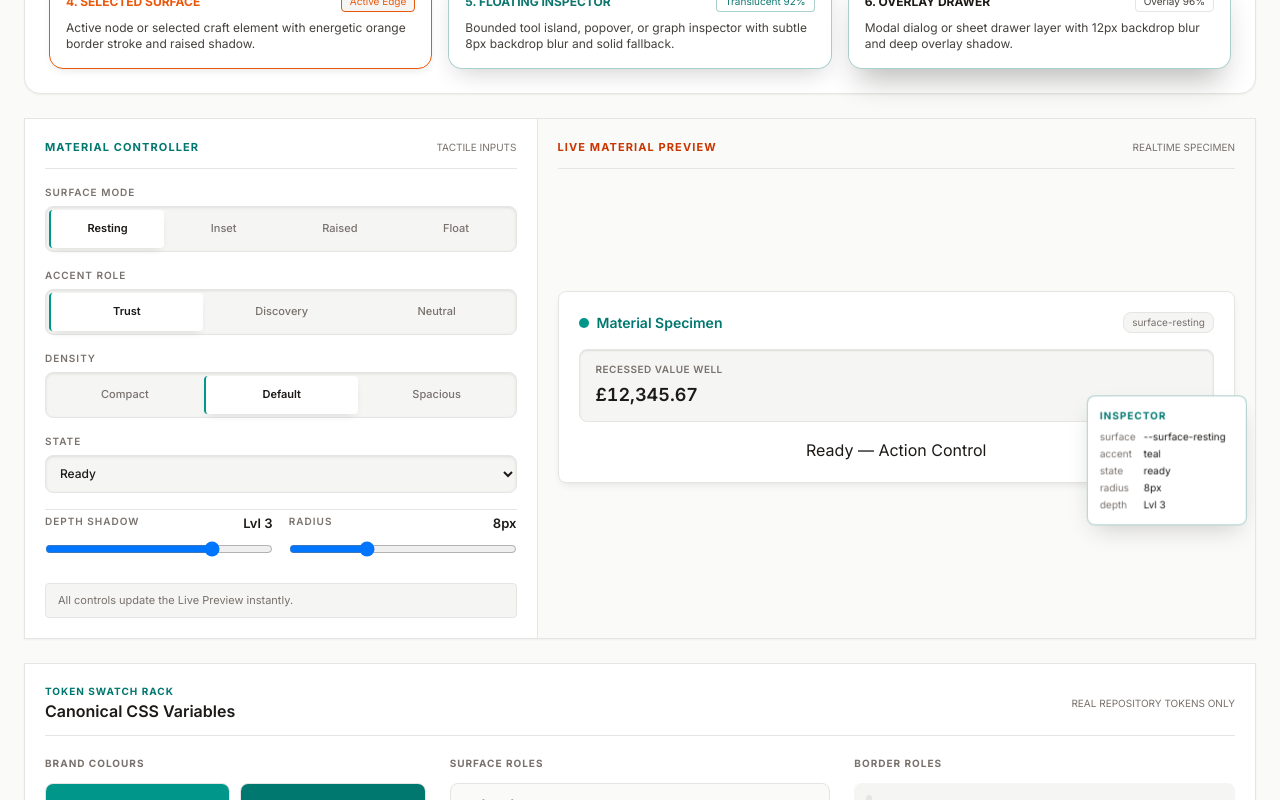
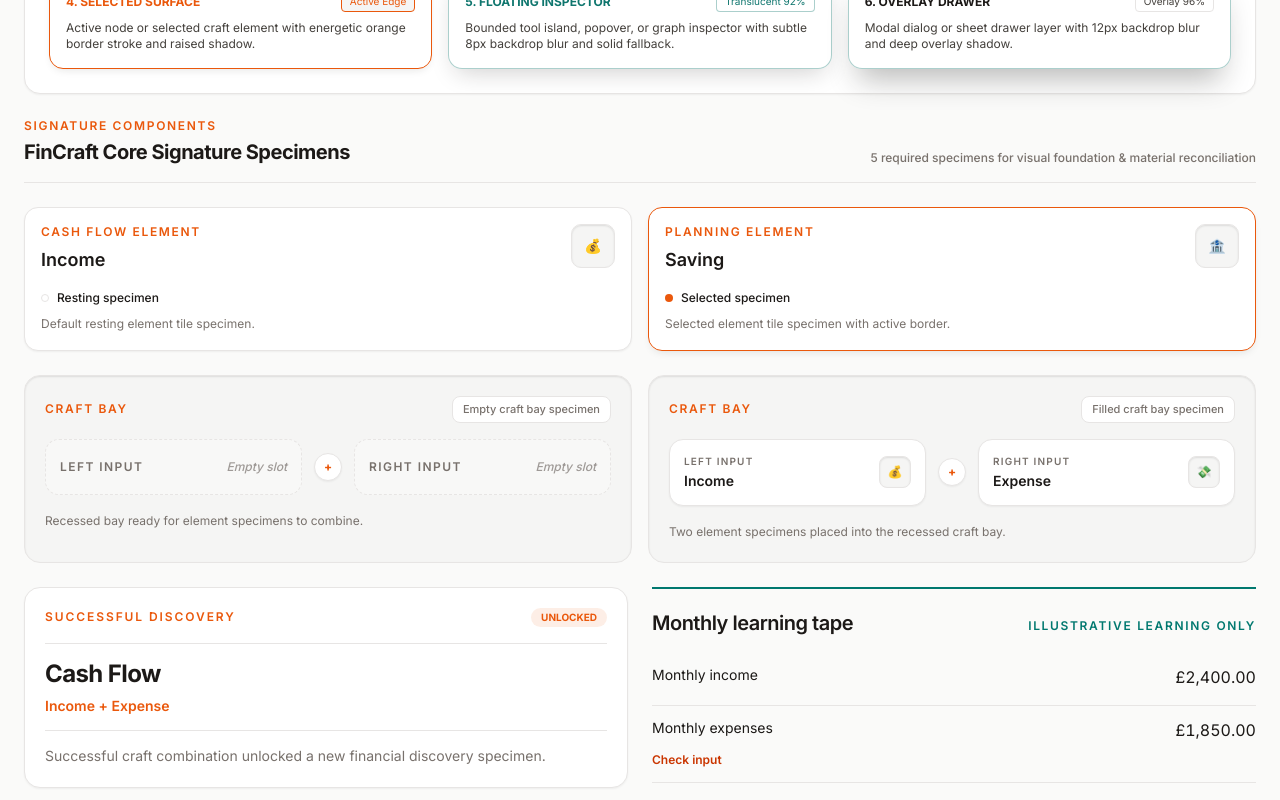
Before and after one commit to PoohxzycChonlasit/fincraft-lab, a Next.js app in the folder fincraft-lab-web/: page /dev/design-system in a window 1280 px wide. Shown: the part 560-1360 px from the top of the page. Built offline with nearby package versions, Linux system fonts and the light colour scheme; no server answers.

Commit message:
refactor: reconcile core signature components

```diff
--- a/fincraft-lab-web/src/components/fincraft/orange-discovery-stamp.tsx
+++ b/fincraft-lab-web/src/components/fincraft/orange-discovery-stamp.tsx
@@ -12,15 +12,26 @@ export function OrangeDiscoveryStamp({
   statusLabel = "Discovery specimen",
 }: OrangeDiscoveryStampProps) {
   return (
-    <article className="border border-[var(--color-orange-600)] bg-[color-mix(in_oklch,var(--surface-resting),var(--color-orange-600)_6%)] p-5">
-      <p className="text-xs font-semibold uppercase tracking-[0.16em] text-[var(--color-orange-700)]">
-        {statusLabel}
-      </p>
-      <div className="mt-6 border-y border-[var(--color-orange-600)] py-4">
-        <h3 className="text-2xl font-semibold tracking-tight text-foreground">{title}</h3>
-        <p className="mt-3 text-base font-semibold text-[var(--color-orange-700)]">{combination}</p>
+    <article
+      className="surface-resting relative overflow-hidden rounded-2xl border-2 border-[var(--border-selected)] p-5 shadow-[var(--shadow-raised)]"
+      aria-label={`Discovery result: ${title}`}
+    >
+      <div className="flex items-center justify-between gap-3">
+        <p className="text-xs font-semibold uppercase tracking-[0.16em] text-[var(--color-craft-accent)]">
+          {statusLabel}
+        </p>
+        <span
+          aria-hidden="true"
+          className="rounded-full bg-[var(--color-craft-accent)]/10 px-2.5 py-0.5 text-[10px] font-bold text-[var(--color-craft-accent)]"
+        >
+          UNLOCKED
+        </span>
       </div>
-      <p className="mt-4 text-sm leading-6 text-muted-foreground">{supportingText}</p>
+      <div className="mt-4 border-y border-[var(--border-subtle)] py-3.5">
+        <h3 className="text-xl sm:text-2xl font-bold tracking-tight text-foreground">{title}</h3>
+        <p className="mt-1.5 text-xs sm:text-sm font-semibold text-[var(--color-craft-accent)]">{combination}</p>
+      </div>
+      <p className="mt-3.5 text-xs sm:text-sm leading-relaxed text-muted-foreground">{supportingText}</p>
     </article>
   );
 }
--- a/fincraft-lab-web/src/components/fincraft/recessed-craft-bay.tsx
+++ b/fincraft-lab-web/src/components/fincraft/recessed-craft-bay.tsx
@@ -12,32 +12,58 @@ export type RecessedCraftBayProps = {
 };
 
 function CraftBaySlot({ item, label }: { item?: CraftBayItem; label: string }) {
+  if (!item) {
+    return (
+      <div className="flex min-h-[56px] w-full flex-1 items-center justify-between gap-3 rounded-xl border border-dashed border-[var(--border-subtle)] bg-[var(--surface-flat)]/60 p-3.5">
+        <span className="text-xs font-semibold uppercase tracking-[0.12em] text-muted-foreground">{label}</span>
+        <span className="text-xs font-medium text-muted-foreground/70 italic">Empty slot</span>
+      </div>
+    );
+  }
+
   return (
-    <div className="surface-resting min-w-0 border p-4">
-      <p className="text-xs font-semibold uppercase tracking-[0.12em] text-muted-foreground">{label}</p>
-      <div className="mt-4 flex min-h-12 items-center gap-3">
-        {item?.visual ? <span className="text-sm font-semibold text-[var(--color-teal-700)]">{item.visual}</span> : null}
-        <p className="min-w-0 text-base font-semibold text-foreground">{item?.name ?? "Open slot"}</p>
+    <div className="surface-resting flex min-h-[56px] w-full flex-1 items-center justify-between gap-3 rounded-xl p-3.5 shadow-xs">
+      <div className="min-w-0 flex-1">
+        <p className="text-[10px] font-semibold uppercase tracking-[0.12em] text-muted-foreground">{label}</p>
+        <p className="mt-0.5 min-w-0 truncate text-sm font-semibold text-foreground">{item.name}</p>
       </div>
+      {item.visual ? (
+        <span className="surface-inset flex size-8 shrink-0 items-center justify-center rounded-md border border-[var(--border-subtle)] text-xs font-semibold text-[var(--color-action-primary)]">
+          {item.visual}
+        </span>
+      ) : null}
     </div>
   );
 }
 
 export function RecessedCraftBay({ left, right, statusLabel }: RecessedCraftBayProps) {
+  const isFilled = Boolean(left && right);
+
   return (
-    <section className="surface-inset border p-4 sm:p-5" aria-label="Recessed craft bay specimen">
+    <section className="surface-inset rounded-2xl p-4 sm:p-5" aria-label="Recessed craft bay specimen">
       <div className="flex flex-wrap items-center justify-between gap-3">
-        <p className="text-xs font-semibold uppercase tracking-[0.14em] text-[var(--color-orange-700)]">
-          Craft bay
+        <p className="text-xs font-semibold uppercase tracking-[0.14em] text-[var(--color-craft-accent)]">
+          Craft Bay
         </p>
-        <p className="text-xs font-medium text-muted-foreground">{statusLabel}</p>
+        <span className="rounded-md bg-[var(--surface-resting)] px-2.5 py-1 text-[11px] font-medium text-muted-foreground border border-[var(--border-subtle)]">
+          {statusLabel}
+        </span>
       </div>
-      <div className="mt-4 grid grid-cols-[minmax(0,1fr)_auto_minmax(0,1fr)] items-center gap-3">
-        <CraftBaySlot item={left} label="Left slot" />
-        <span aria-hidden="true" className="text-xl font-semibold text-[var(--color-orange-700)]">+</span>
-        <CraftBaySlot item={right} label="Right slot" />
+      <div className="mt-4 flex flex-col items-center gap-3 sm:grid sm:grid-cols-[1fr_auto_1fr]">
+        <CraftBaySlot item={left} label="Left input" />
+        <span
+          aria-hidden="true"
+          className="surface-resting flex size-7 shrink-0 items-center justify-center rounded-full border border-[var(--border-subtle)] text-xs font-bold text-[var(--color-craft-accent)] shadow-xs"
+        >
+          +
+        </span>
+        <CraftBaySlot item={right} label="Right input" />
       </div>
-      <p className="mt-4 text-xs leading-5 text-muted-foreground">Two readable materials, one illustrative combination marker.</p>
+      <p className="mt-4 text-xs leading-5 text-muted-foreground">
+        {isFilled
+          ? "Two element specimens placed into the recessed craft bay."
+          : "Recessed bay ready for element specimens to combine."}
+      </p>
     </section>
   );
 }
--- a/fincraft-lab-web/src/components/fincraft/specimen-element-tile.tsx
+++ b/fincraft-lab-web/src/components/fincraft/specimen-element-tile.tsx
@@ -19,28 +19,38 @@ export function SpecimenElementTile({
 
   return (
     <article
-      className={isSelected ? "surface-raised border p-4" : "surface-resting border p-4"}
+      className={
+        isSelected
+          ? "surface-raised rounded-xl p-4 transition-all duration-150 motion-reduce:transition-none"
+          : "surface-resting rounded-xl p-4 transition-all duration-150 motion-reduce:transition-none hover:-translate-y-0.5"
+      }
       aria-label={`${name} element specimen${isSelected ? ", selected" : ""}`}
     >
       <div className="flex items-start justify-between gap-4">
-        <div>
-          <p className="text-xs font-semibold uppercase tracking-[0.14em] text-[var(--color-teal-700)]">
+        <div className="min-w-0 flex-1">
+          <p className="text-xs font-semibold uppercase tracking-[0.14em] text-[var(--color-craft-accent)]">
             {category}
           </p>
-          <h3 className="mt-2 text-lg font-semibold text-foreground">{name}</h3>
+          <h3 className="mt-1.5 text-base sm:text-lg font-semibold text-foreground truncate">{name}</h3>
         </div>
-        <div className="surface-inset flex size-12 shrink-0 items-center justify-center border text-sm font-semibold text-foreground">
+        <div className="surface-inset flex size-11 shrink-0 items-center justify-center rounded-lg border border-[var(--border-subtle)] text-sm font-semibold text-foreground">
           {visual}
         </div>
       </div>
-      <div className="mt-5 flex items-center gap-2 text-xs text-muted-foreground">
+      <div className="mt-4 flex items-center gap-2 text-xs text-muted-foreground">
         <span
           aria-hidden="true"
-          className={isSelected ? "size-2 shrink-0 bg-[var(--color-orange-600)]" : "size-2 shrink-0 border border-[var(--border-subtle)]"}
+          className={
+            isSelected
+              ? "size-2 shrink-0 rounded-full bg-[var(--color-craft-accent)]"
+              : "size-2 shrink-0 rounded-full border border-[var(--border-subtle)]"
+          }
         />
-        <span>{isSelected ? "Selected specimen" : "Resting specimen"}</span>
+        <span className="font-medium text-foreground">{isSelected ? "Selected specimen" : "Resting specimen"}</span>
       </div>
-      {supportingLabel ? <p className="mt-2 text-xs leading-5 text-muted-foreground">{supportingLabel}</p> : null}
+      {supportingLabel ? (
+        <p className="mt-2 text-xs leading-5 text-muted-foreground">{supportingLabel}</p>
+      ) : null}
     </article>
   );
 }
--- a/fincraft-lab-web/src/features/design-system-lab/components/design-system-lab.tsx
+++ b/fincraft-lab-web/src/features/design-system-lab/components/design-system-lab.tsx
@@ -1,6 +1,7 @@
 import { CompactInspectionNotes } from "./compact-inspection-notes";
 import { LabHeader } from "./lab-header";
 import { RelationshipTestBench } from "./relationship-test-bench";
+import { SignatureComponentBench } from "./signature-component-bench";
 import { TactileInstrumentConsole } from "./tactile-instrument-console";
 import { ThemeMaterialBench } from "./theme-material-bench";
 import { TokenSwatchRack } from "./token-swatch-rack";
@@ -13,6 +14,11 @@ export function DesignSystemLab() {
 
         {/* Theme and Material Prototype Bench */}
         <ThemeMaterialBench />
+
+        {/* Signature Components Bench */}
+        <section aria-label="Signature Components Bench">
+          <SignatureComponentBench />
+        </section>
 
         {/* Integrated Tactile Instrument Console (Client Island) */}
         <section aria-label="Tactile Instrument Console">
--- a/fincraft-lab-web/src/features/design-system-lab/components/signature-component-bench.tsx
+++ b/fincraft-lab-web/src/features/design-system-lab/components/signature-component-bench.tsx
@@ -4,33 +4,99 @@ import { OrangeDiscoveryStamp } from "@/components/fincraft/orange-discovery-sta
 import { RecessedCraftBay } from "@/components/fincraft/recessed-craft-bay";
 import { SpecimenElementTile } from "@/components/fincraft/specimen-element-tile";
 
+function ElementTileSpecimens() {
+  return (
+    <div className="grid grid-cols-1 gap-4 sm:grid-cols-2 lg:col-span-12">
+      <SpecimenElementTile
+        name="Income"
+        category="Cash flow element"
+        visual={<span aria-hidden="true">💰</span>}
+        supportingLabel="Default resting element tile specimen."
+        state="resting"
+      />
+      <SpecimenElementTile
+        name="Saving"
+        category="Planning element"
+        visual={<span aria-hidden="true">🏦</span>}
+        supportingLabel="Selected element tile specimen with active border."
+        state="selected"
+      />
+    </div>
+  );
+}
+
+function CraftBaySpecimens() {
+  return (
+    <div className="grid grid-cols-1 gap-4 md:grid-cols-2 lg:col-span-12">
+      <RecessedCraftBay statusLabel="Empty craft bay specimen" />
+      <RecessedCraftBay
+        left={{ name: "Income", visual: <span aria-hidden="true">💰</span> }}
+        right={{ name: "Expense", visual: <span aria-hidden="true">💸</span> }}
+        statusLabel="Filled craft bay specimen"
+      />
+    </div>
+  );
+}
+
+function DiscoveryStampSpecimen() {
+  return (
+    <div className="lg:col-span-6">
+      <OrangeDiscoveryStamp
+        title="Cash Flow"
+        combination="Income + Expense"
+        supportingText="Successful craft combination unlocked a new financial discovery specimen."
+        statusLabel="Successful Discovery"
+      />
+    </div>
+  );
+}
+
+function SupportingLabItems() {
+  return (
+    <>
+      <div className="lg:col-span-6">
+        <FinancialLearningTape
+          title="Monthly learning tape"
+          rows={[
+            { label: "Monthly income", value: "£2,400.00", emphasis: "normal" },
+            { label: "Monthly expenses", value: "£1,850.00", emphasis: "caution" },
+            { label: "Available", value: "£550.00", emphasis: "strong" },
+          ]}
+          note="Illustrative figures for learning; not live data, a recommendation, or financial advice."
+        />
+      </div>
+
+      <div className="lg:col-span-12">
+        <MochiLabNote tone="guidance">
+          A lower expense does not automatically mean a better choice. Check the trade-off and the assumptions first.
+        </MochiLabNote>
+      </div>
+    </>
+  );
+}
+
 export function SignatureComponentBench() {
   return (
-    <section aria-labelledby="signature-components-heading" className="border-t border-[var(--border-subtle)] pt-8">
-      <div className="flex flex-wrap items-end justify-between gap-3">
+    <section aria-labelledby="signature-components-heading" className="space-y-6">
+      <div className="flex flex-wrap items-end justify-between gap-3 border-b border-[var(--border-subtle)] pb-4">
         <div>
-          <p className="text-xs font-semibold uppercase tracking-[0.14em] text-[var(--color-orange-700)]">Component bench</p>
-          <h2 id="signature-components-heading" className="mt-2 text-2xl font-semibold tracking-tight text-foreground">FinCraft Signature Component Bench</h2>
+          <p className="text-xs font-semibold uppercase tracking-[0.14em] text-[var(--color-craft-accent)]">
+            Signature Components
+          </p>
+          <h2 id="signature-components-heading" className="mt-1 text-xl font-bold tracking-tight text-foreground">
+            FinCraft Core Signature Specimens
+          </h2>
         </div>
-        <p className="text-sm font-semibold text-muted-foreground">Presentational anatomy — no Product behavior</p>
+        <p className="text-xs font-medium text-muted-foreground">
+          5 required specimens for visual foundation &amp; material reconciliation
+        </p>
       </div>
-      <div className="mt-6 grid grid-cols-1 gap-6 lg:grid-cols-12">
-        <div className="grid grid-cols-1 gap-4 sm:grid-cols-2 lg:col-span-7">
-          <SpecimenElementTile name="Income" category="Cash flow element" visual={<span aria-hidden="true">IN</span>} supportingLabel="A static element marker for a learning specimen." />
-          <SpecimenElementTile name="Saving" category="Planning element" visual={<span aria-hidden="true">SV</span>} supportingLabel="Selection uses marker, boundary, and shallow depth." state="selected" />
-        </div>
-        <div className="lg:col-span-5">
-          <RecessedCraftBay left={{ name: "Income", visual: <span aria-hidden="true">IN</span> }} right={{ name: "Expense", visual: <span aria-hidden="true">EX</span> }} statusLabel="Illustrative combination" />
-        </div>
-        <div className="lg:col-span-5">
-          <OrangeDiscoveryStamp title="Cash Flow" combination="Income + Expense" supportingText="Illustrative discovery anatomy only." statusLabel="New discovery" />
-        </div>
-        <div className="lg:col-span-7">
-          <FinancialLearningTape title="Monthly learning tape" rows={[{ label: "Monthly income", value: "£2,400.00", emphasis: "normal" }, { label: "Monthly expenses", value: "£1,850.00", emphasis: "caution" }, { label: "Available", value: "£550.00", emphasis: "strong" }]} note="Illustrative figures for learning; not live data, a recommendation, or financial advice." />
-        </div>
-        <div className="lg:col-span-12 lg:max-w-2xl">
-          <MochiLabNote tone="guidance">A lower expense does not automatically mean a better choice. Check the trade-off and the assumptions first.</MochiLabNote>
-        </div>
+
+      <div className="grid grid-cols-1 gap-6 lg:grid-cols-12">
+        <ElementTileSpecimens />
+        <CraftBaySpecimens />
+        <DiscoveryStampSpecimen />
+        <SupportingLabItems />
       </div>
     </section>
   );
```
